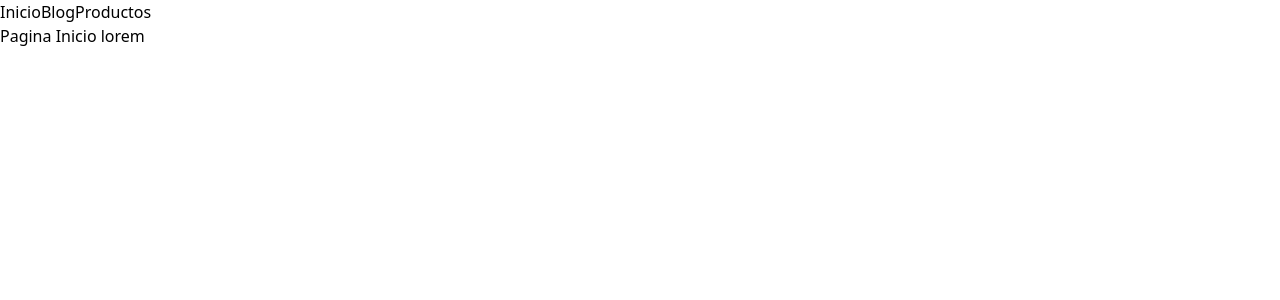
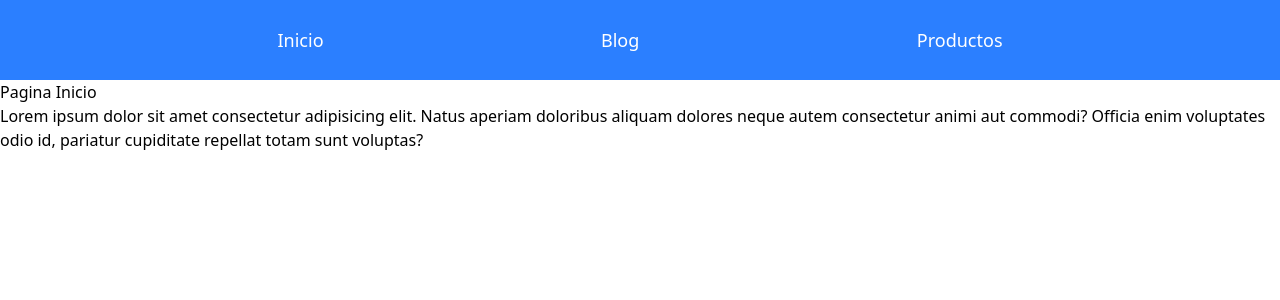
Before and after one commit to BALT9/Vue-curso-1, a Vue app: page / in a window 1280 px wide. Shown: the top 300 px of the page. Built offline with nearby package versions, Linux system fonts and the light colour scheme.

Commit message:
nav y navegacion

```diff
--- a/src/App.vue
+++ b/src/App.vue
@@ -16,11 +16,10 @@ import Inicio from "./views/Inicio.vue";
   <!-- <Blog /> -->
   <!-- <h1>Principal</h1> -->
 
-  <nav>
+  <nav class="bg-blue-500 h-20 flex items-center justify-evenly text-white text-lg">
     <RouterLink to="/">Inicio</RouterLink>
     <RouterLink to="/blog">Blog</RouterLink>
     <RouterLink to="/productos">Productos</RouterLink>
-
   </nav>
 
   <RouterView />
--- a/src/views/Blog.vue
+++ b/src/views/Blog.vue
@@ -1,3 +1,4 @@
 <template>
     <h1>Pagina Blog</h1>
+    <p>Lorem ipsum, dolor sit amet consectetur adipisicing elit. Iste adipisci ipsa quidem, aliquam perspiciatis at consequuntur temporibus corrupti impedit laudantium dolorum, quaerat inventore velit iure est, optio dicta beatae cumque.</p>
 </template>
--- a/src/views/Inicio.vue
+++ b/src/views/Inicio.vue
@@ -1,3 +1,4 @@
 <template>
-    <h1>Pagina Inicio lorem</h1>
+    <h1>Pagina Inicio</h1>
+    <p>Lorem ipsum dolor sit amet consectetur adipisicing elit. Natus aperiam doloribus aliquam dolores neque autem consectetur animi aut commodi? Officia enim voluptates odio id, pariatur cupiditate repellat totam sunt voluptas?</p>
 </template>
```
